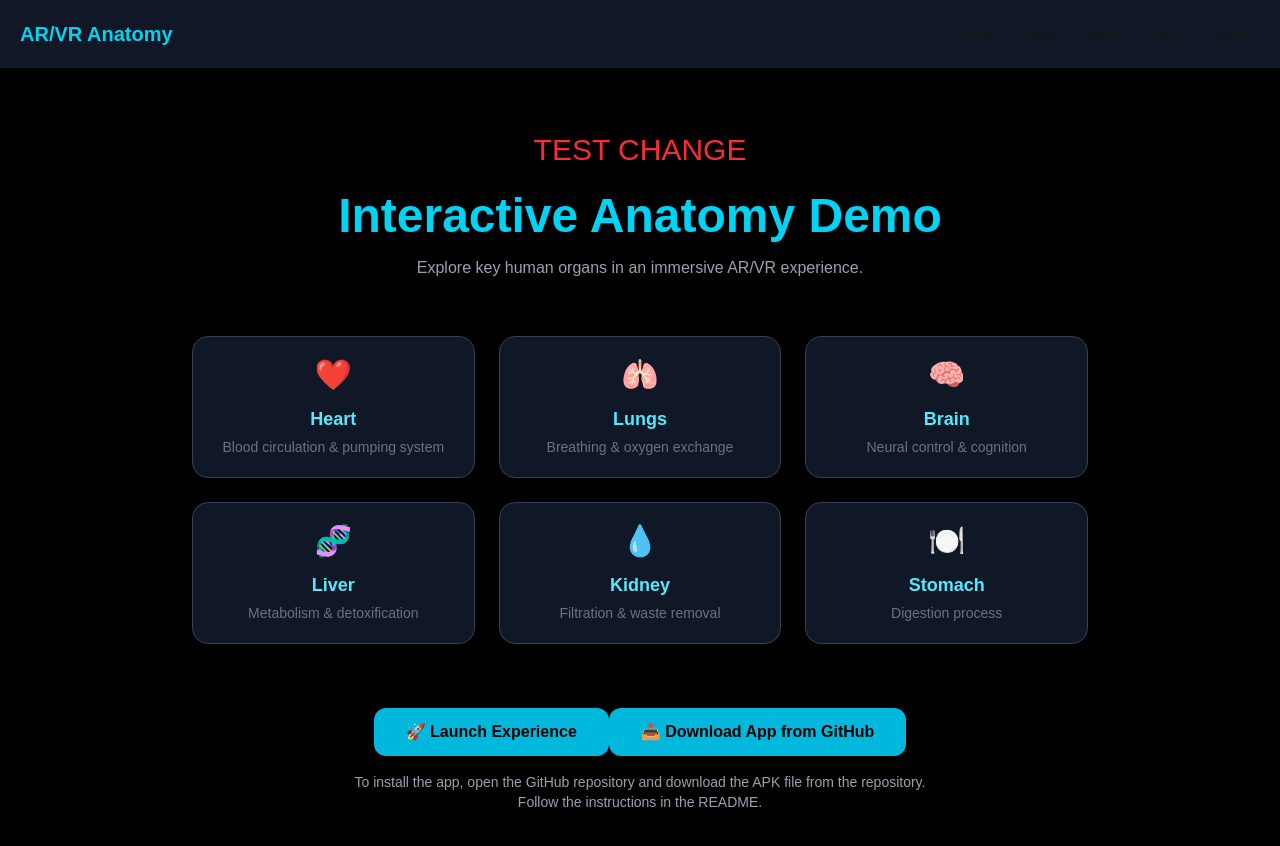
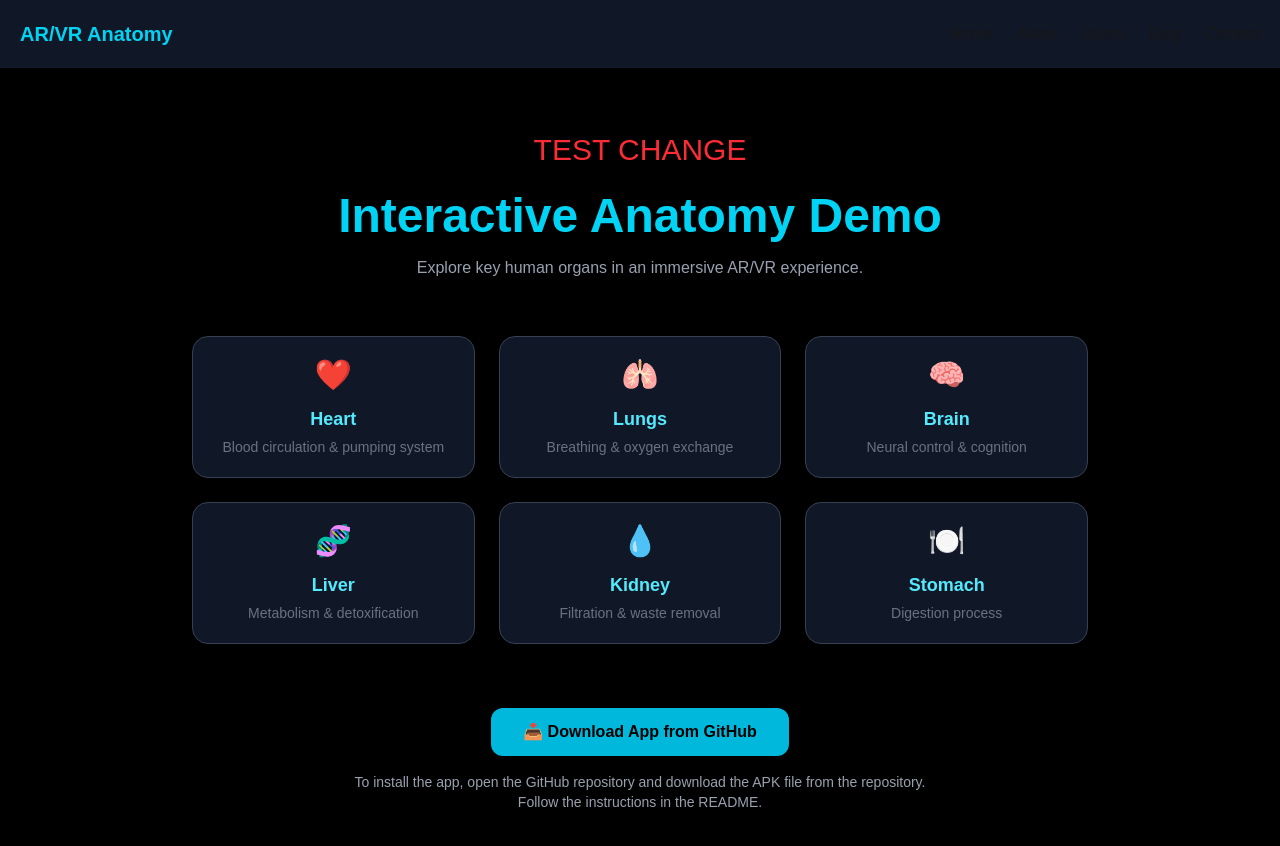
Before and after one commit to Irinagarg/arvr-anatomy-app, a Next.js app: page /demo in a window 1280 px wide. Shown: the top 846 px of the page. Built offline with nearby package versions, Linux system fonts and the light colour scheme.

Commit message:
removed launch button

```diff
--- a/app/demo/page.tsx
+++ b/app/demo/page.tsx
@@ -54,11 +54,6 @@ export default function Demo() {
       {/* 🔥 CTA */}
        <div className="mt-16 text-center space-y-4">
 
-        <button className="px-8 py-3 bg-cyan-500 text-black rounded-xl
-                           font-semibold hover:bg-cyan-400 transition">
-          🚀 Launch Experience
-        </button>
-
   {/* ✅ Download Button */}
   <a
     href="https://github.com/Irinagarg/arvr-anatomy-app"
```
Lines whose indentation alone changed are shown as unchanged.
